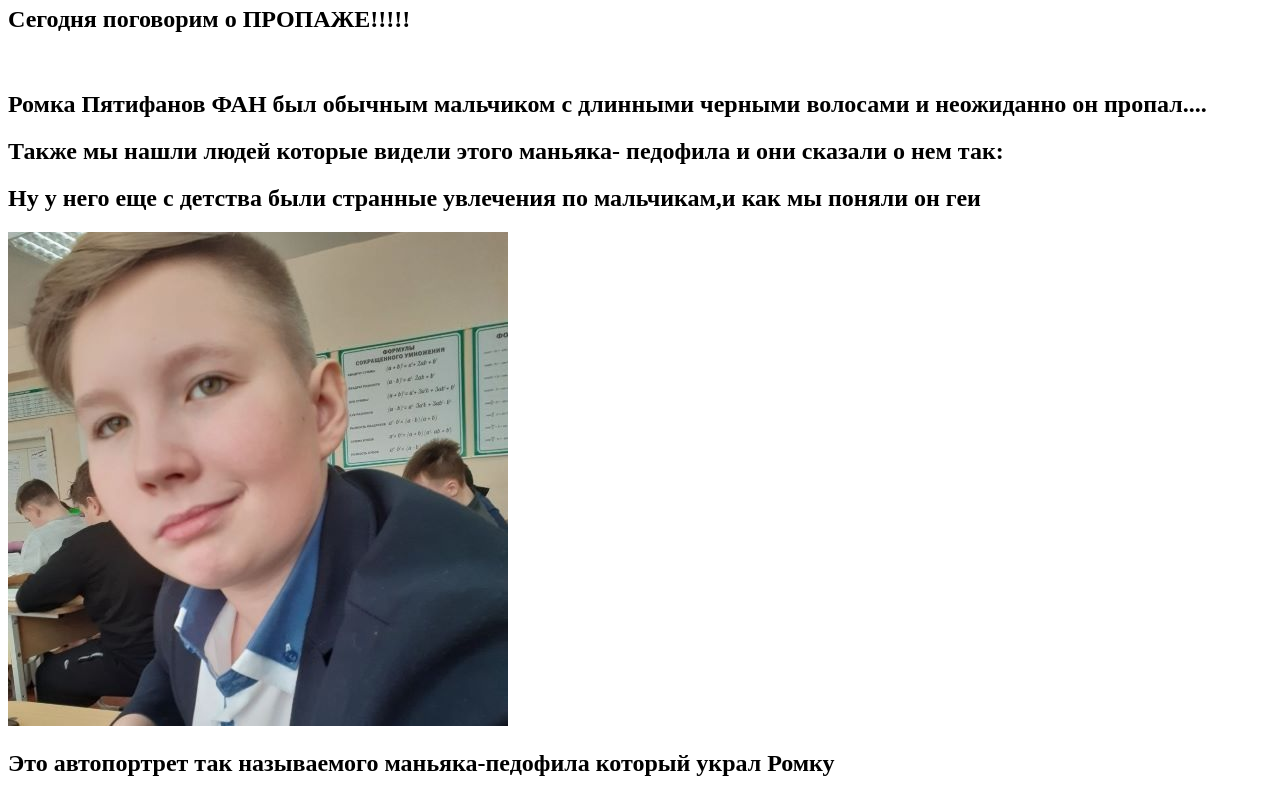
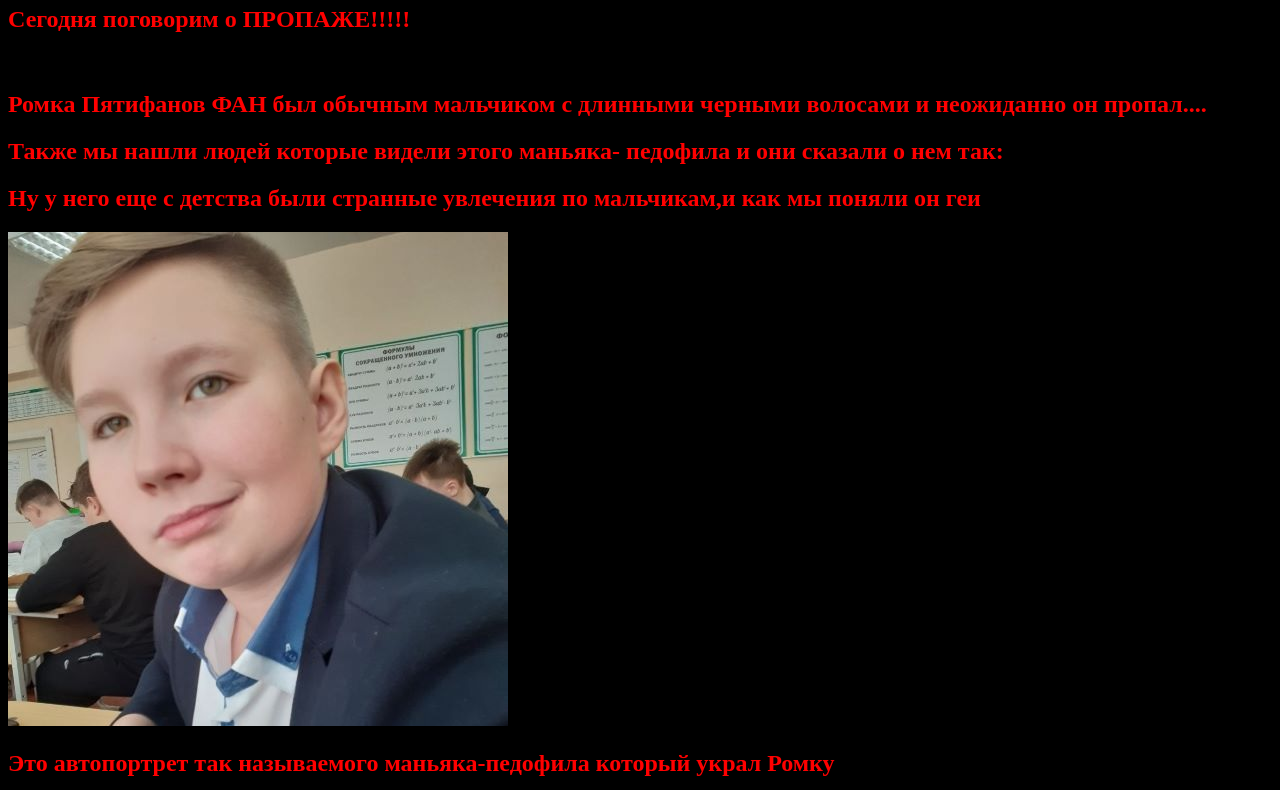
Before and after one commit to yopikohub/pyatifan12, a plain HTML site: page index.html in a window 1280 px wide. Shown: the part 132-922 px from the top of the page. Drawn offline with Linux system fonts and the light colour scheme.

Commit message:
Update index.html

```diff
--- a/index.html
+++ b/index.html
@@ -1,7 +1,7 @@
 <!doctype html>
 <html>
   <head>
-    <link rel="stylesheet" href="хух.css">
+    <link rel="stylesheet" href="style.css">
 	<title> ПРОПАЛ!!!! </title>
 	<title> Ромка Пятифанов ФАН </title>
   </head>
```
